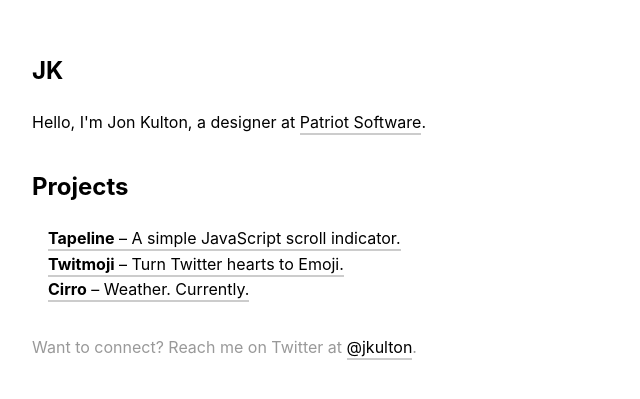
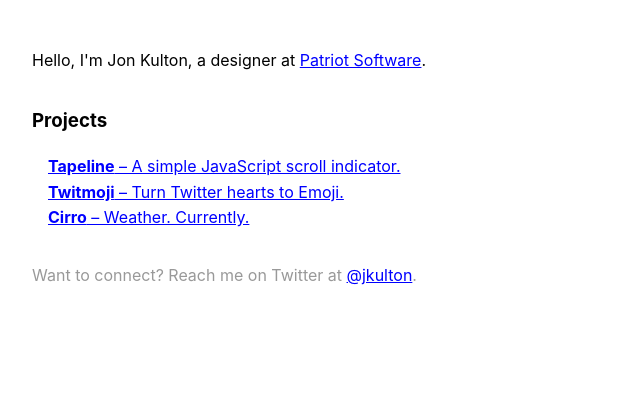
Before and after one commit to jkulton/jkulton.github.io, a Jekyll site: the page built from index.html, in a window 1280 px wide. Shown: the top 399 px of the page, without its empty margins (0-640 px from the left). Built offline with Jekyll 4.4.1, drawn with Linux system fonts in a browser that asks for light colours.

Commit message:
remove bloat

```diff
--- a/index.html
+++ b/index.html
@@ -2,23 +2,15 @@
 layout: default
 ---
 <section class="f5 lh-copy pa4 mw6">
-	<h2>JK</h2>
+	<p>Hello, I'm Jon Kulton, a designer at <a href="https://www.patriotsoftware.com/">Patriot Software</a>.</p>
 
-	<p>Hello, I'm Jon Kulton, a designer at <a class="black" href="https://www.patriotsoftware.com/">Patriot Software</a>.</p>
-
-	<h2 class="mt4">Projects</h2>
+	<h3 class="mt4">Projects</h3>
 
 	<ul class="list pl3">
-		<li><a class="black" href="/tapeline"><b>Tapeline</b> – A simple JavaScript scroll indicator.</a></li>
-		<li><a class="black" href="https://github.com/jkulton/twitmoji"><b>Twitmoji</b> – Turn Twitter hearts to Emoji.</a></li>
-		<li><a class="black" href="/cirro"><b>Cirro</b> – Weather. Currently.</a></li>
+		<li><a class="grow" href="/tapeline"><b>Tapeline</b> – A simple JavaScript scroll indicator.</a></li>
+		<li><a href="https://github.com/jkulton/twitmoji"><b>Twitmoji</b> – Turn Twitter hearts to Emoji.</a></li>
+		<li><a href="/cirro"><b>Cirro</b> – Weather. Currently.</a></li>
 	</ul>
 
-	<p class="mt4 silver">Want to connect? Reach me on Twitter at <a class="black" href="http://www.twitter.com/jkulton">@jkulton</a>.</p>
-
-	<style>
-		a {text-decoration: none; border-bottom: 2px solid #ccc; padding-bottom: 1px;}
-		a:hover { border-bottom-color: #000; }
-	</style>
-
+	<p class="mt4 silver">Want to connect? Reach me on Twitter at <a href="http://www.twitter.com/jkulton">@jkulton</a>.</p>
 </section>
--- a/styles.css
+++ b/styles.css
@@ -14,7 +14,7 @@
 
 [hidden], template { display: none; }
 
-a { background-color: transparent; -webkit-text-decoration-skip: objects; }
+a { background-color: transparent; -webkit-text-decoration-skip: objects; color: blue; text-decoration: underline; }
 
 a:active, a:hover { outline-width: 0; }
 
--- a/tapeline/index.html
+++ b/tapeline/index.html
@@ -28,13 +28,13 @@
 		ine.js</h1>
 		<p>A simple JavaScript scroll indicator.</p>
 
-		<p><a class="blue underline" href="https://github.com/jkulton/tapeline.js">Download on Github</a></p>
+		<p><a href="https://github.com/jkulton/tapeline.js">Download on Github</a></p>
 
 		<h3>Setup</h3>
 
 		<p>Call <code>tapeline.js</code> on a web page to add a scroll indicator along the top of the window.</p>
 
-		<a class="blue underline" id="copy" onclick="document.querySelector('#long-content').style.display='initial';document.querySelector('#copy').style.display='none'">See it in action</a>
+		<a id="copy" onclick="document.querySelector('#long-content').style.display='initial';document.querySelector('#copy').style.display='none'">See it in action</a>
 
 		<section id="long-content" style="display:none;">
 
```
